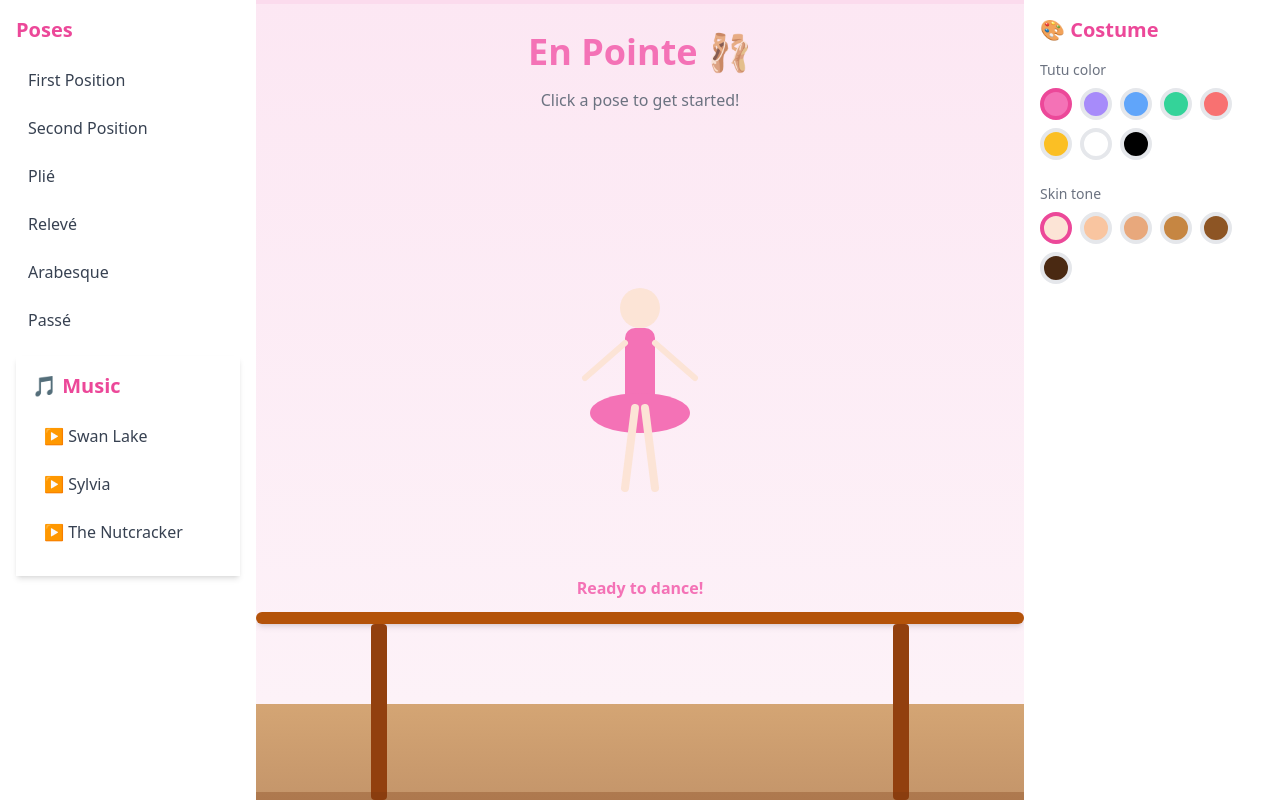
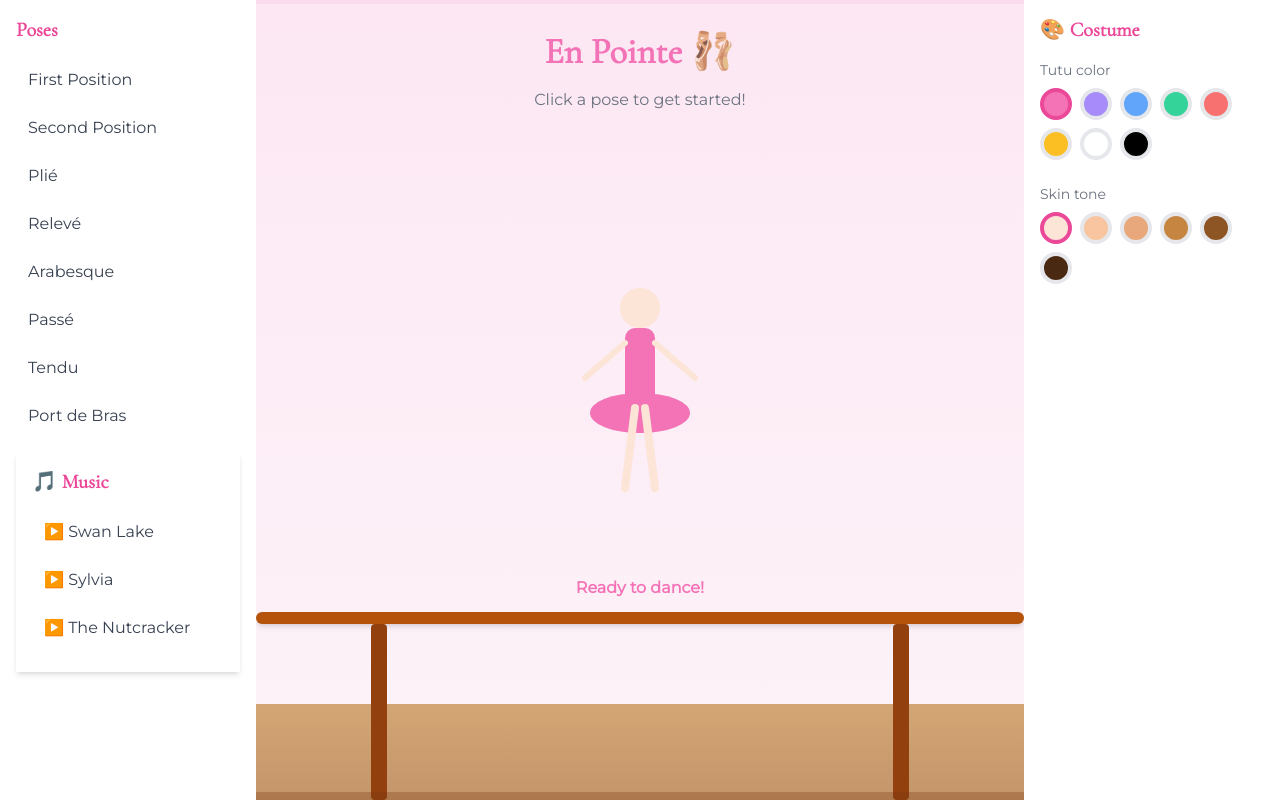
Before and after one commit to maria92835/en-pointe, a React (Vite) app: page / in a window 1280 px wide. Built offline with nearby package versions, Linux system fonts and the light colour scheme.

Commit message:
better fonts and new poses

```diff
--- a/index.html
+++ b/index.html
@@ -4,6 +4,7 @@
     <meta charset="UTF-8" />
     <link rel="icon" type="image/svg+xml" href="/vite.svg" />
     <meta name="viewport" content="width=device-width, initial-scale=1.0" />
+    <link href="https://fonts.googleapis.com/css2?family=Cormorant+Garamond:ital,wght@0,300;0,400;1,300;1,400&family=Montserrat:wght@300;400&display=swap" rel="stylesheet">
     <title>en-pointe</title>
   </head>
   <body>
--- a/src/data/poses.js
+++ b/src/data/poses.js
@@ -5,6 +5,8 @@ const poses = [
   { id: 4, name: "Relevé", description: "Rise up onto the balls of your feet." },
   { id: 5, name: "Arabesque", description: "Stand on one leg with the other extended behind you." },
   { id: 6, name: "Passé", description: "One foot is pointed and lifted to the knee of the standing leg, like a number 4 shape." },
+  { id: 7, name: "Tendu", description: "Slide one foot along the floor until only the toe remains touching, stretching the leg and foot fully." },
+  { id: 8, name: "Port de Bras", description: "A movement of the arms through a series of positions, focusing on grace and fluidity of the upper body." },
 ]
 
 export default poses
--- a/src/index.css
+++ b/src/index.css
@@ -1,3 +1,11 @@
 @tailwind base;
 @tailwind components;
 @tailwind utilities;
+
+body {
+  font-family: 'Montserrat', sans-serif;
+}
+
+h1, h2 {
+  font-family: 'Cormorant Garamond', serif;
+}
```
